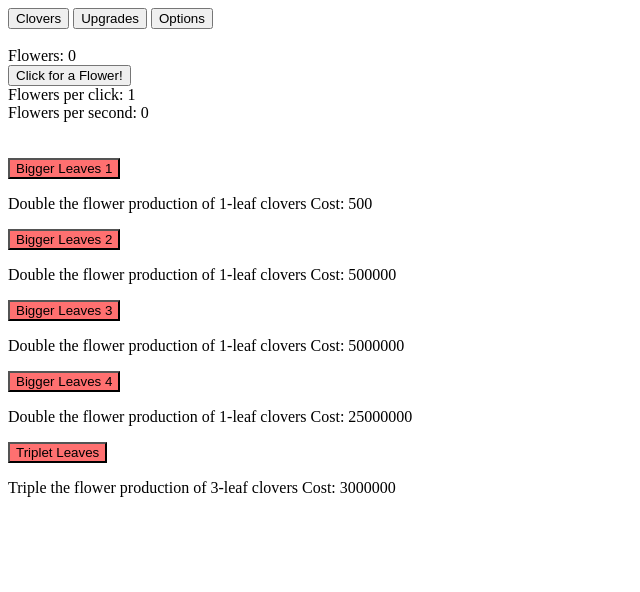
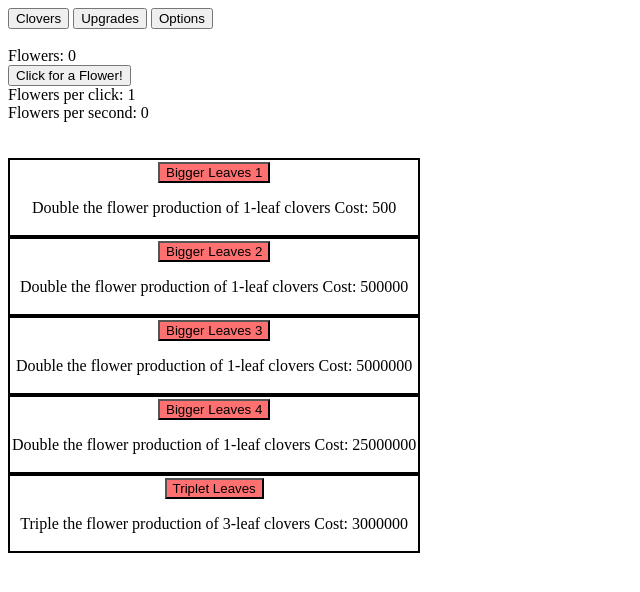
Before and after one commit to SuperSpruce/Clover-Clicker, a plain HTML site: page index.html in a window 1280 px wide. Both pictures are taken after a click on the button "Upgrades". Shown: the whole page, without its empty margins (0-640 px from the left). Drawn offline with Linux system fonts and the light colour scheme.

Commit message:
Add files via upload

```diff
--- a/game.js
+++ b/game.js
@@ -16,6 +16,7 @@ class Upgrade {
 	createButton() {
 		let d = document.createElement('div');
 		d.id = 'upg' + this.index + 'd';
+		d.className = 'upgDiv';
 		let b = document.createElement('button');
 		b.id = 'upg' + this.index + 'b';
 		b.className = 'red';
--- a/graphics.css
+++ b/graphics.css
@@ -14,3 +14,9 @@ font size: 16px
 .blue {
 	background-color: #90CCFF;
 }
+
+.upgDiv {
+	border: solid 2px black;
+	text-align: center;
+	padding: 2px;
+}
```
